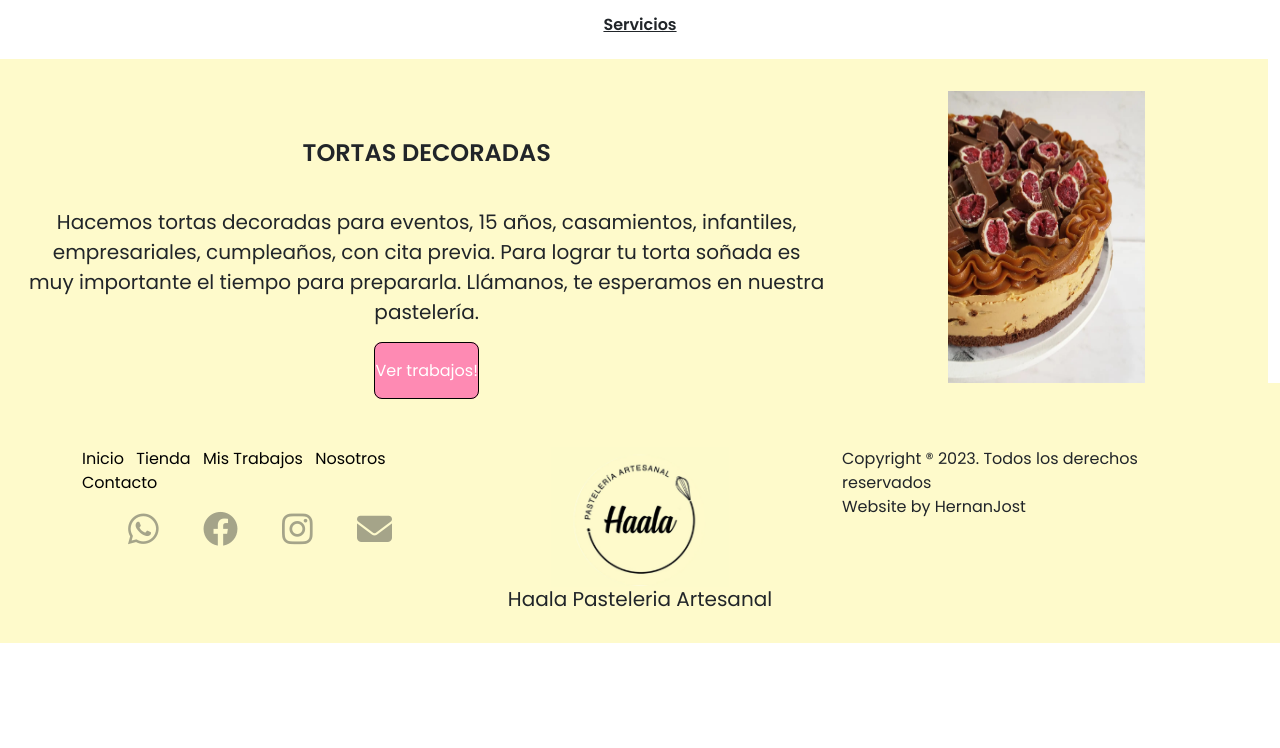
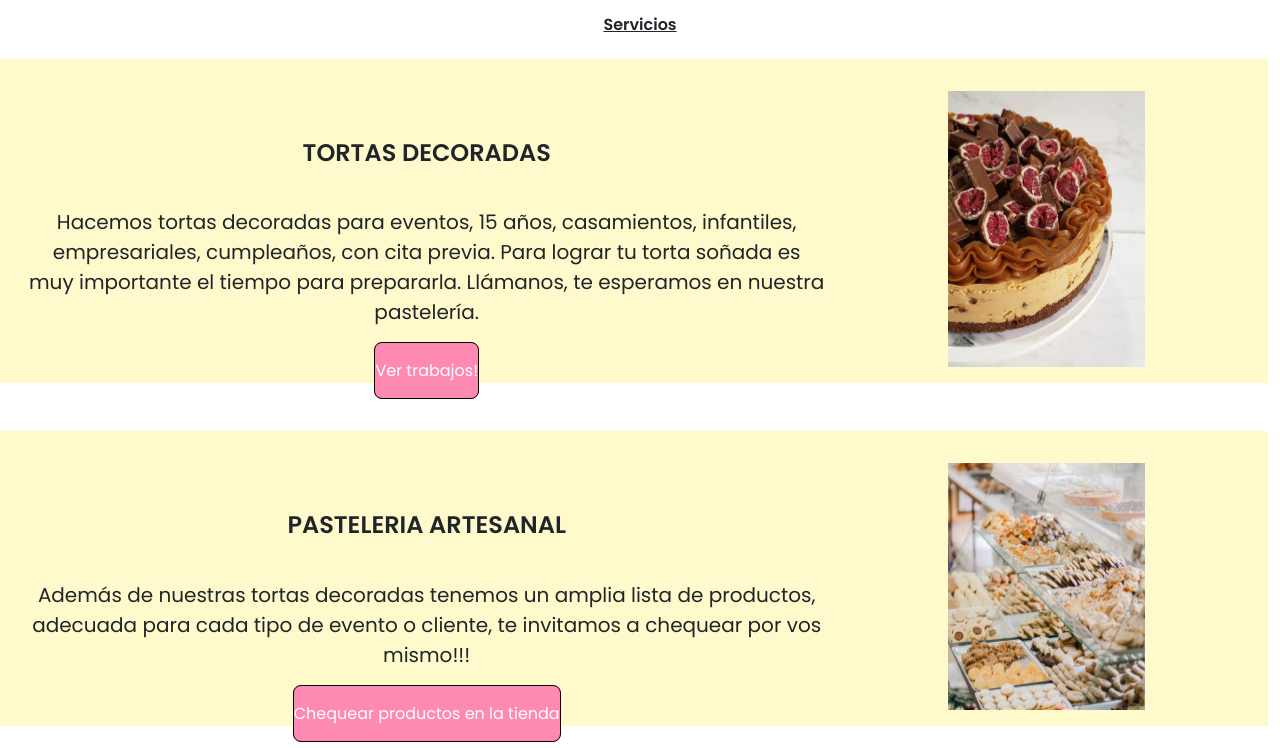
Before and after one commit to HernanJost/PreEntrega2-Jost, a plain HTML site: page index.html in a window 1280 px wide. Shown: the part 1172-1920 px from the top of the page. Before the commit the page ends 1815 px from the top, so only its background shows below. Drawn offline with nearby package versions, Linux system fonts and the light colour scheme.

Commit message:
Agrego segunda parte de servicios

```diff
--- a/index.html
+++ b/index.html
@@ -94,7 +94,7 @@
         <hr>
         <section id="servicios">
             <h3 class="text-center text-dark fw-bold fs-6 p-3 text-decoration-underline">Servicios</h3>
-            <div class="container-fluid row bc-fefacb w-100 text-center">
+            <div class="container-fluid row bc-fefacb w-100 text-center mb-5">
                 <div class="col-xl-8 col-sm-8 col-md-8 mt-3 pt-5 caja-tortas">
                     <h4 class="fs-4 fw-bold py-3 ps-3">TORTAS DECORADAS</h4>
                     <p class="py-3 ps-3 fs-5">Hacemos tortas decoradas para eventos, 15 años, casamientos, infantiles,
@@ -103,13 +103,28 @@
                         Para lograr tu torta soñada es muy importante el tiempo para prepararla. Llámanos, te
                         esperamos
                         en nuestra pastelería.</p>
-                    <a class="btn-principal mt-3 ms-3 py-3 rounded-3 boton" href="./paginas/mis-trabajos.html">Ver
+                    <a class="btn-principal mt-3 ms-3 py-3 rounded-3 boton" href="#">Ver
                         trabajos!</a>
                 </div>
-                <div class="col-xl-4 col-sm-4 col-md-4 mt-3 pt-3 img-servicios">
+                <div class="col-xl-4 col-sm-4 col-md-4 my-3 pt-3  img-servicios">
                     <img src="./imagenes/servicios.jpg" alt="Tortas decoradas">
                 </div>
             </div>
+
+            <div class="container-fluid row bc-fefacb w-100 text-center mb-5">
+                <div class="col-xl-8 col-sm-8 col-md-8 mt-3 pt-5 caja-tortas">
+                    <h4 class="fs-4 fw-bold py-3 ps-3">PASTELERIA ARTESANAL</h4>
+                    <p class="py-3 ps-3 fs-5">Además de nuestras tortas decoradas tenemos un amplia lista de productos,
+                        adecuada para cada
+                        tipo de evento o cliente,
+                        te invitamos a chequear por vos mismo!!!</p>
+                    <a class="btn-principal mt-3 ms-3 py-3 rounded-3 boton" href="#">Chequear productos en la tienda</a>
+                </div>
+                <div class="col-xl-4 col-sm-4 col-md-4 my-3 pt-3  img-servicios">
+                    <img src="./imagenes/Pasteleria.png" alt="Pasteleria artesanal">
+                </div>
+            </div>
+
 
         </section>
     </main>
```
